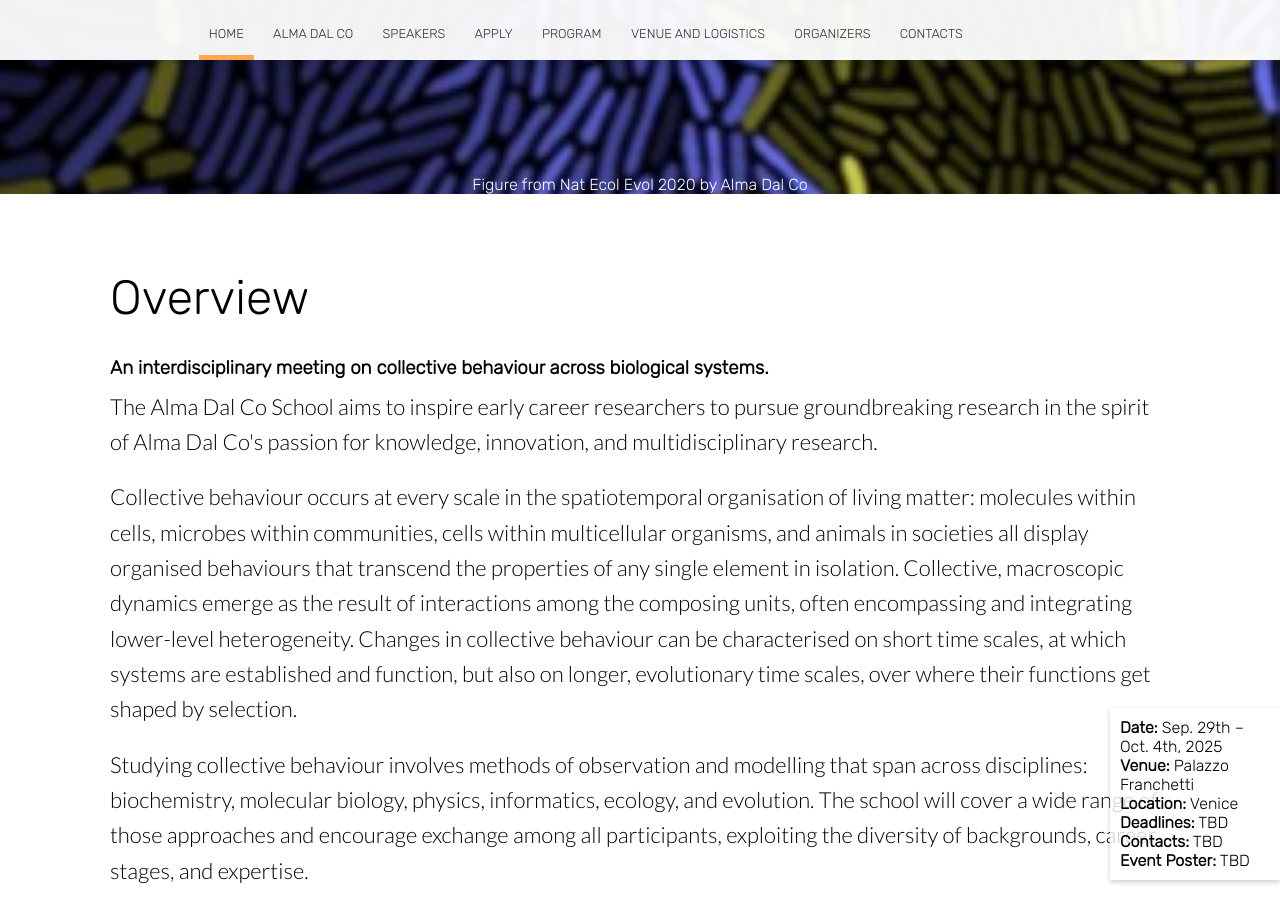
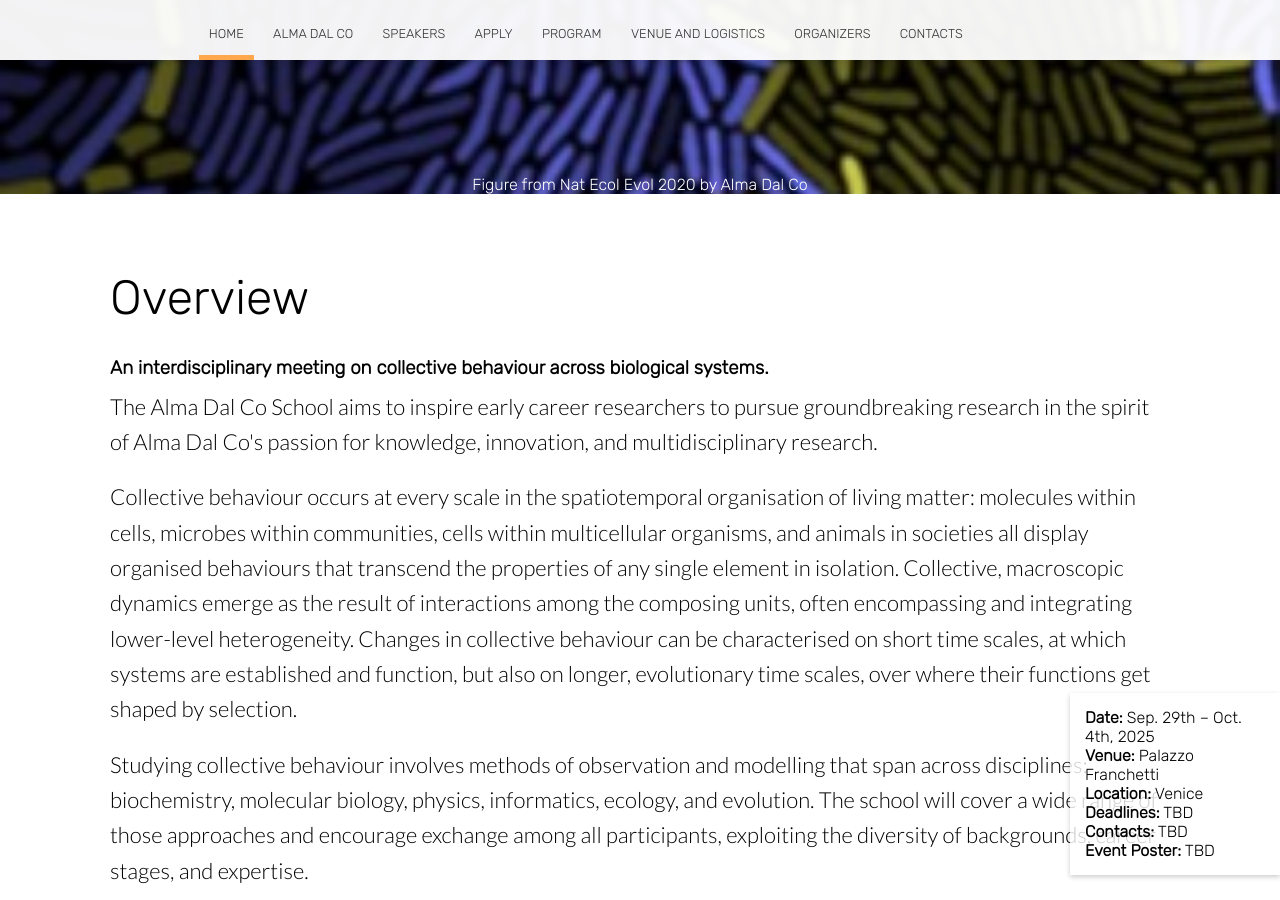
Before and after one commit to almadalcoschool/almadalcoschool.github.io, a Jekyll site: the page built from index.html, in a window 1280 px wide and 900 px high, scrolled down 436 px. Built offline with Jekyll 4.4.1, drawn with Linux system fonts in a browser that asks for light colours; nearby versions of some CDN libraries; the list of posts is cut into pages by our own code.

Commit message:
box fixed in home

```diff
--- a/alma.html
+++ b/alma.html
@@ -35,11 +35,11 @@ image: /images/home/paper_natEcoEvol2020.jpg
 
     .fixed-box {
             position: fixed; /* Keep the box fixed */
-            bottom: 20px; /* Distance from the bottom of the page */
+            bottom: 25px; /* Distance from the bottom of the page */
             right: 0; /* Position to the right */
-            width: 200px; /* Box width */
+            width: 210px; /* Box width */
             background-color: rgba(255, 255, 255, 0.8); /* Semi-transparent white background */
-            padding: 10px; /* Inner padding */
+            padding: 15px; /* Inner padding */
             box-shadow: 0 2px 5px rgba(0, 0, 0, 0.2); /* Shadow for the box */
             z-index: 1000; /* Ensure the box is above other content */
             font-size: 16px;
--- a/index.html
+++ b/index.html
@@ -33,14 +33,15 @@ image: /images/home/paper_natEcoEvol2020.jpg
         }
 
     .fixed-box {
-            position: fixed; /* Keep the box fixed */
-            bottom: 20px; /* Distance from the bottom of the page */
-            right: 0; /* Position to the right */
-            width: 170px; /* Box width */
-            background-color: rgba(255, 255, 255, 0.8); /* Semi-transparent white background */
-            padding: 10px; /* Inner padding */
-            box-shadow: 0 2px 5px rgba(0, 0, 0, 0.2); /* Shadow for the box */
-            z-index: 1000; /* Ensure the box is above other content */
+        position: fixed; /* Keep the box fixed */
+        bottom: 25px; /* Distance from the bottom of the page */
+        right: 0; /* Position to the right */
+        width: 210px; /* Box width */
+        background-color: rgba(255, 255, 255, 0.8); /* Semi-transparent white background */
+        padding: 15px; /* Inner padding */
+        box-shadow: 0 2px 5px rgba(0, 0, 0, 0.2); /* Shadow for the box */
+        z-index: 1000; /* Ensure the box is above other content */
+        font-size: 16px;
         }
 
 
```
